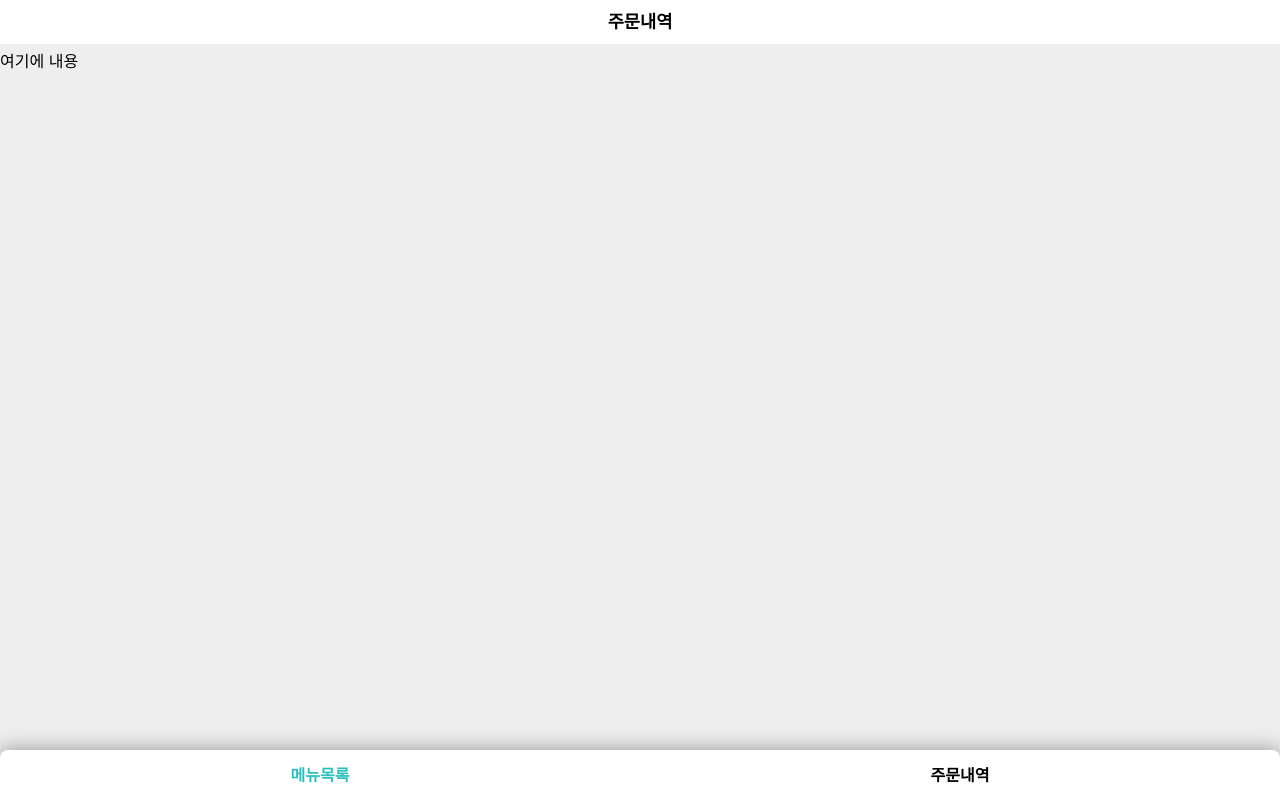
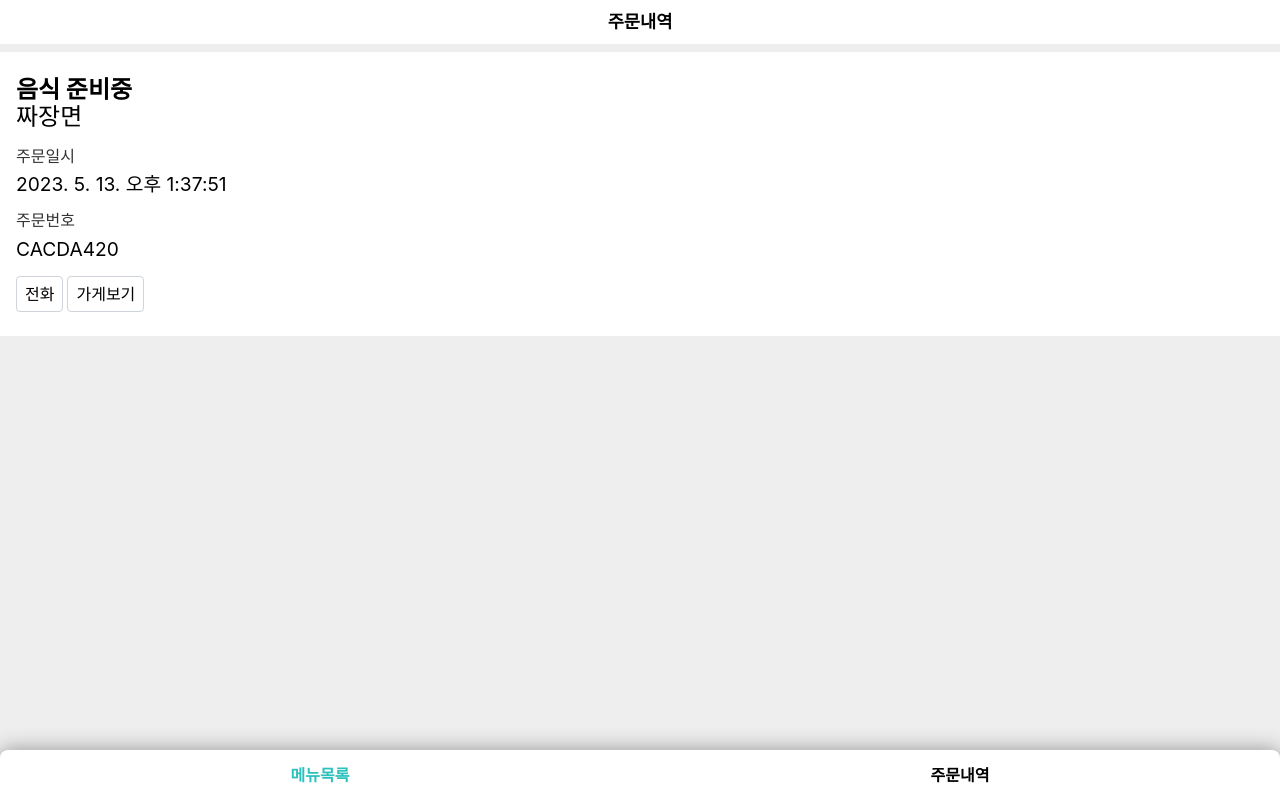
Before and after one commit to neungdong/ReactStudy, a React (Vite) app: page / in a window 1280 px wide. Built offline with nearby package versions, Linux system fonts and the light colour scheme.

Commit message:
Card 컴포넌트 재사용해서 OrderStatusCard 생성

```diff
--- /dev/null
+++ b/src/components/Card.jsx
@@ -0,0 +1,16 @@
+const Card = ({ header, data = [], footer }) => (
+  <div className="Card">
+    {header && <header>{header}</header>}
+    <main>
+      {data.map(({ term, description }) => (
+        <dl key={term}>
+          <dt>{term}</dt>
+          <dd>{description}</dd>
+        </dl>
+      ))}
+    </main>
+    {footer && <footer>{footer}</footer>}
+  </div>
+);
+
+export default Card;
--- /dev/null
+++ b/src/pages/OrderPage/OrderStatusCard.jsx
@@ -0,0 +1,30 @@
+import Button from "@/components/Button";
+import Card from "@/components/Card";
+
+const OrderStatusCard = ({ order }) => {
+  const { status, name, orderDate, id } = order;
+
+  return (
+    <Card
+      header={
+        <>
+          <strong>{status}</strong>
+          <br />
+          {name}
+        </>
+      }
+      data={[
+        { term: "주문일시", description: orderDate },
+        { term: "주문번호", description: id },
+      ]}
+      footer={
+        <>
+          <Button>전화</Button>
+          <Button>가게보기</Button>
+        </>
+      }
+    />
+  );
+};
+
+export default OrderStatusCard;
--- a/src/pages/OrderPage/index.jsx
+++ b/src/pages/OrderPage/index.jsx
@@ -1,11 +1,29 @@
 import Navbar from "@/components/Navbar";
+import OrderStatusCard from "@/pages/OrderPage/OrderStatusCard";
 import Page from "@/components/Page";
 import Title from "@/components/Title";
+
+const fakeOrder = {
+  id: "CACDA420",
+  orderDate: "2023. 5. 13. 오후 1:37:51",
+  status: "음식 준비중",
+  name: "짜장면",
+  totalPrice: 7000,
+  paymentMethod: "마이페이",
+  productPrice: 6000,
+  deliveryPrice: 3000,
+  discountPrice: 2000,
+  deliveryAddress: "서울특별시 송파구 잠실동 1번지",
+  deliveryContact: "010-1111-2222",
+  messageToShop: "포크는 주지 마세요",
+  messageToRider: "안전하게 오세요",
+  position: [30, 30],
+};
 
 const OrderPage = () => (
   <div className="OrderPage">
     <Page header={<Title>주문내역</Title>} footer={<Navbar />}>
-      여기에 내용
+      <OrderStatusCard order={fakeOrder} />
     </Page>
   </div>
 );
```
